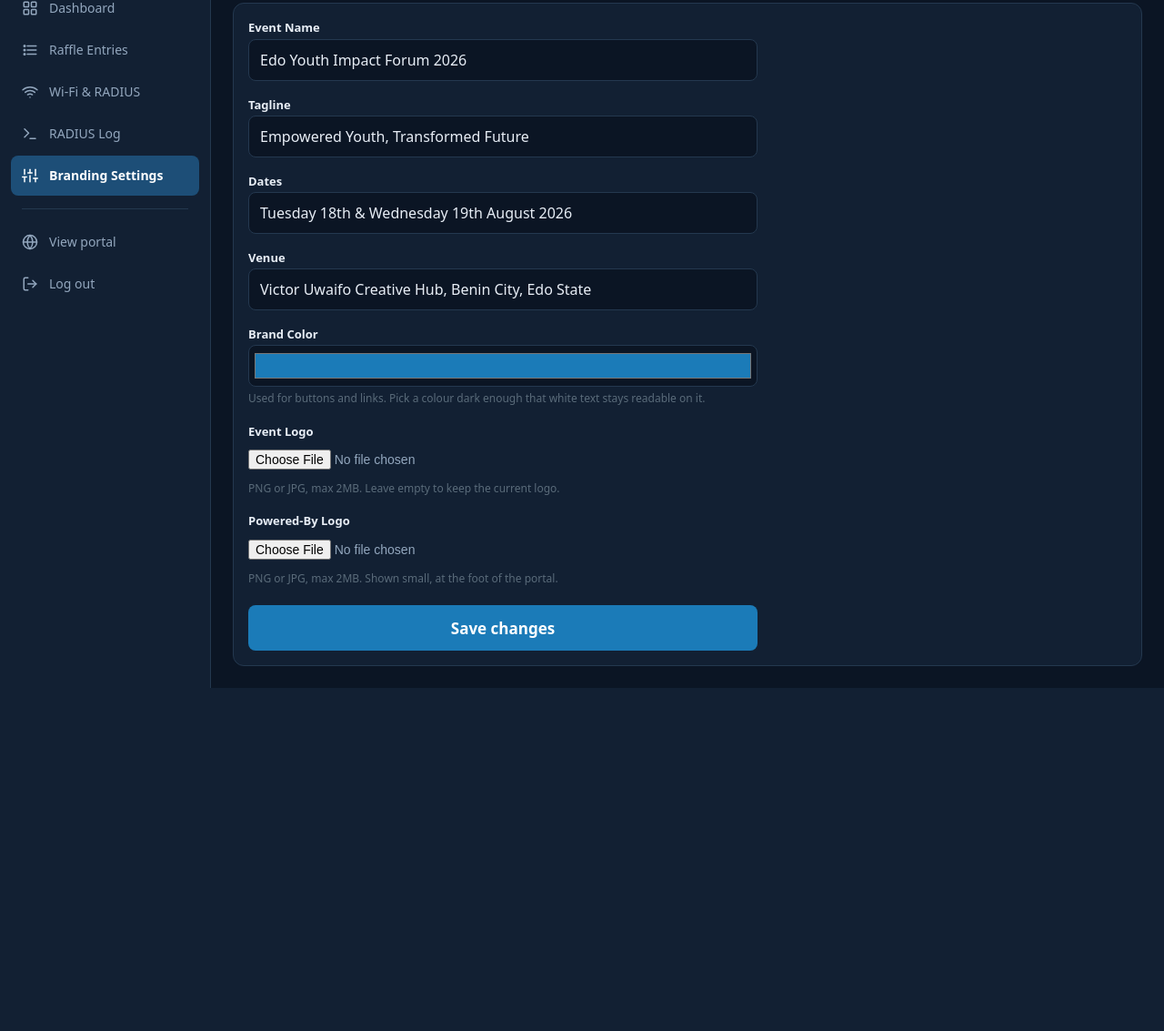
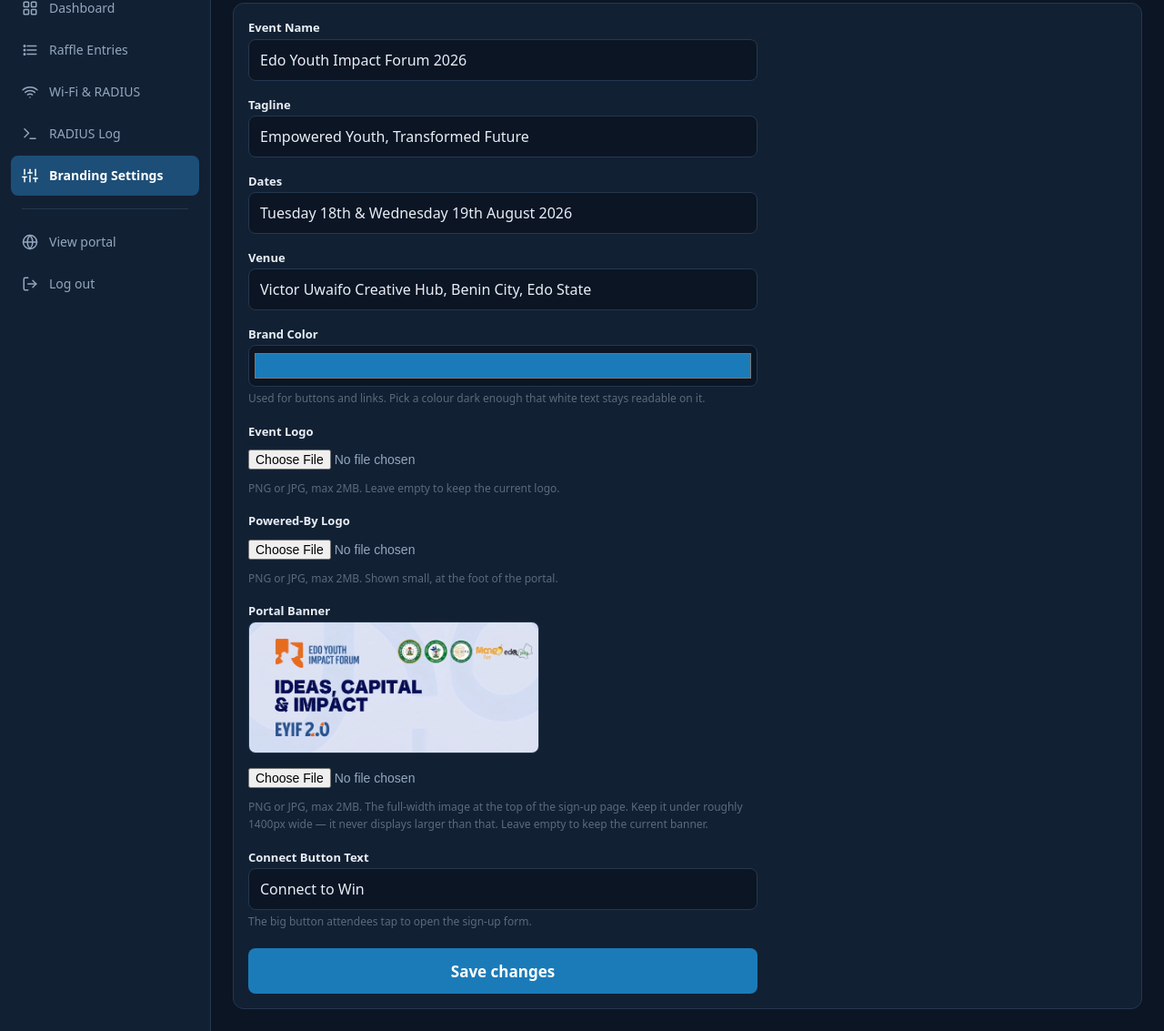
Before and after one commit to rexxy201/hotspot, a PHP site: page /admin/settings.php in a window 1280 px wide. Shown: the part 109-1242 px from the top of the page at 91% size. Before the commit the page ends 865 px from the top, so only its background shows below. Run offline with PHP 8.4, Linux system fonts and the light colour scheme; the visitor is signed in with stand-in values (Sample User, id 1); data comes from the database, SQL or seed files in the repository.

Commit message:
feat: make the portal banner and CTA text admin-configurable
- Add hero_banner_path and cta_button_text to SETTINGS_DEFAULTS, with
  hero_banner_path defaulting to the bundled EYIF 2.0 banner so existing
  installs render exactly as before until an admin replaces it.
- Admin -> Branding Settings gains a "Portal Banner" upload (PNG/JPG,
  max 2MB, with a live preview of the current one) and a "Connect
  Button Text" field, following the exact same validate/store pattern
  already used for the Event Logo and Powered-By Logo uploads.
- index.php now reads both from $settings instead of hardcoding the
  banner path and the "Connect to Win" label.

```diff
--- a/admin/settings.php
+++ b/admin/settings.php
@@ -17,15 +17,19 @@ if ($_SERVER['REQUEST_METHOD'] === 'POST') {
         'event_dates' => trim($_POST['event_dates'] ?? ''),
         'event_venue' => trim($_POST['event_venue'] ?? ''),
         'brand_color' => trim($_POST['brand_color'] ?? ''),
+        'cta_button_text' => trim($_POST['cta_button_text'] ?? '') ?: SETTINGS_DEFAULTS['cta_button_text'],
     ];
 
     [$eventLogoOk, $eventLogoError, $eventLogoExt] = validate_logo_upload($_FILES['event_logo'] ?? ['error' => UPLOAD_ERR_NO_FILE]);
     [$poweredByOk, $poweredByError, $poweredByExt] = validate_logo_upload($_FILES['powered_by_logo'] ?? ['error' => UPLOAD_ERR_NO_FILE]);
+    [$heroBannerOk, $heroBannerError, $heroBannerExt] = validate_logo_upload($_FILES['hero_banner'] ?? ['error' => UPLOAD_ERR_NO_FILE]);
 
     if (!$eventLogoOk) {
         $error = $eventLogoError;
     } elseif (!$poweredByOk) {
         $error = $poweredByError;
+    } elseif (!$heroBannerOk) {
+        $error = $heroBannerError;
     } else {
         $uploadsDir = __DIR__ . '/../uploads/logos';
         $uploadFailed = false;
@@ -45,9 +49,17 @@ if ($_SERVER['REQUEST_METHOD'] === 'POST') {
                 $newSettings['powered_by_logo_path'] = $poweredByLogoPath;
             }
         }
+        if (!$uploadFailed && $heroBannerExt) {
+            $heroBannerPath = store_logo_upload($_FILES['hero_banner'], $heroBannerExt, $uploadsDir);
+            if ($heroBannerPath === null) {
+                $uploadFailed = true;
+            } else {
+                $newSettings['hero_banner_path'] = $heroBannerPath;
+            }
+        }
 
         if ($uploadFailed) {
-            $error = 'Failed to save the uploaded logo. Please try again.';
+            $error = 'Failed to save the uploaded image. Please try again.';
         } else {
             save_settings($db, $newSettings);
             $settings = get_settings($db);
@@ -97,6 +109,21 @@ if ($_SERVER['REQUEST_METHOD'] === 'POST') {
         <input type="file" id="powered_by_logo" name="powered_by_logo" accept="image/png,image/jpeg">
         <p class="field-hint">PNG or JPG, max 2MB. Shown small, at the foot of the portal.</p>
       </div>
+
+      <div class="field">
+        <label for="hero_banner">Portal Banner</label>
+        <?php if ($settings['hero_banner_path']): ?>
+          <img class="settings-preview" src="../<?= htmlspecialchars($settings['hero_banner_path']) ?>" alt="Current portal banner">
+        <?php endif; ?>
+        <input type="file" id="hero_banner" name="hero_banner" accept="image/png,image/jpeg">
+        <p class="field-hint">PNG or JPG, max 2MB. The full-width image at the top of the sign-up page. Keep it under roughly 1400px wide — it never displays larger than that. Leave empty to keep the current banner.</p>
+      </div>
+      <div class="field">
+        <label for="cta_button_text">Connect Button Text</label>
+        <input type="text" id="cta_button_text" name="cta_button_text" value="<?= htmlspecialchars($settings['cta_button_text']) ?>">
+        <p class="field-hint">The big button attendees tap to open the sign-up form.</p>
+      </div>
+
       <button type="submit">Save changes</button>
     </form>
   </section>
--- a/assets/style.css
+++ b/assets/style.css
@@ -779,6 +779,18 @@ td.code-cell {
   color: var(--color-text-muted);
 }
 
+/* Preview of the current upload, shown above its file input so staff can
+   see what's live before deciding whether to replace it. */
+.settings-preview {
+  display: block;
+  max-width: 100%;
+  width: 320px;
+  height: auto;
+  margin-bottom: var(--space-2);
+  border-radius: var(--radius-sm);
+  border: 1px solid var(--admin-border);
+}
+
 /* Sidebar collapses to a horizontal strip on narrow screens so staff can
    still use the admin from a phone at the venue. */
 @media (max-width: 720px) {
--- a/lib/settings.php
+++ b/lib/settings.php
@@ -9,6 +9,11 @@ const SETTINGS_DEFAULTS = [
     'brand_color' => '#1B7BB8',
     'event_logo_path' => '',
     'powered_by_logo_path' => '',
+    // Attendee portal hero (the top-of-page banner + its CTA button).
+    // Defaults to the bundled EYIF 2.0 banner so existing installs render
+    // exactly as before until an admin uploads a replacement.
+    'hero_banner_path' => 'assets/eyif-header-banner.jpg',
+    'cta_button_text' => 'Connect to Win',
     // --- RADIUS / Wi-Fi ---
     'radius_secret' => '',
     'radius_auth_port' => '1812',
```
Also changed, not shown: index.php (+8 -6 lines).
